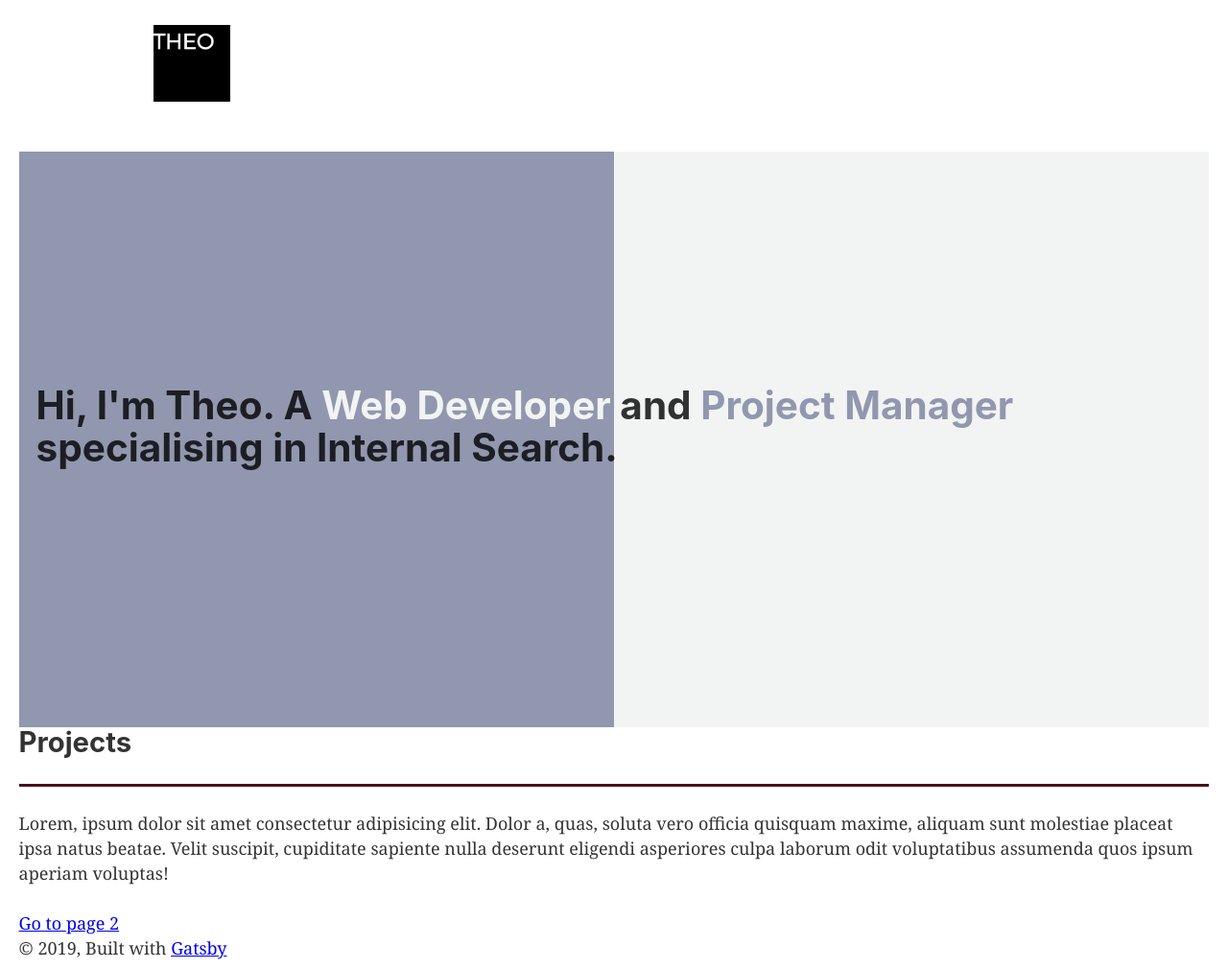
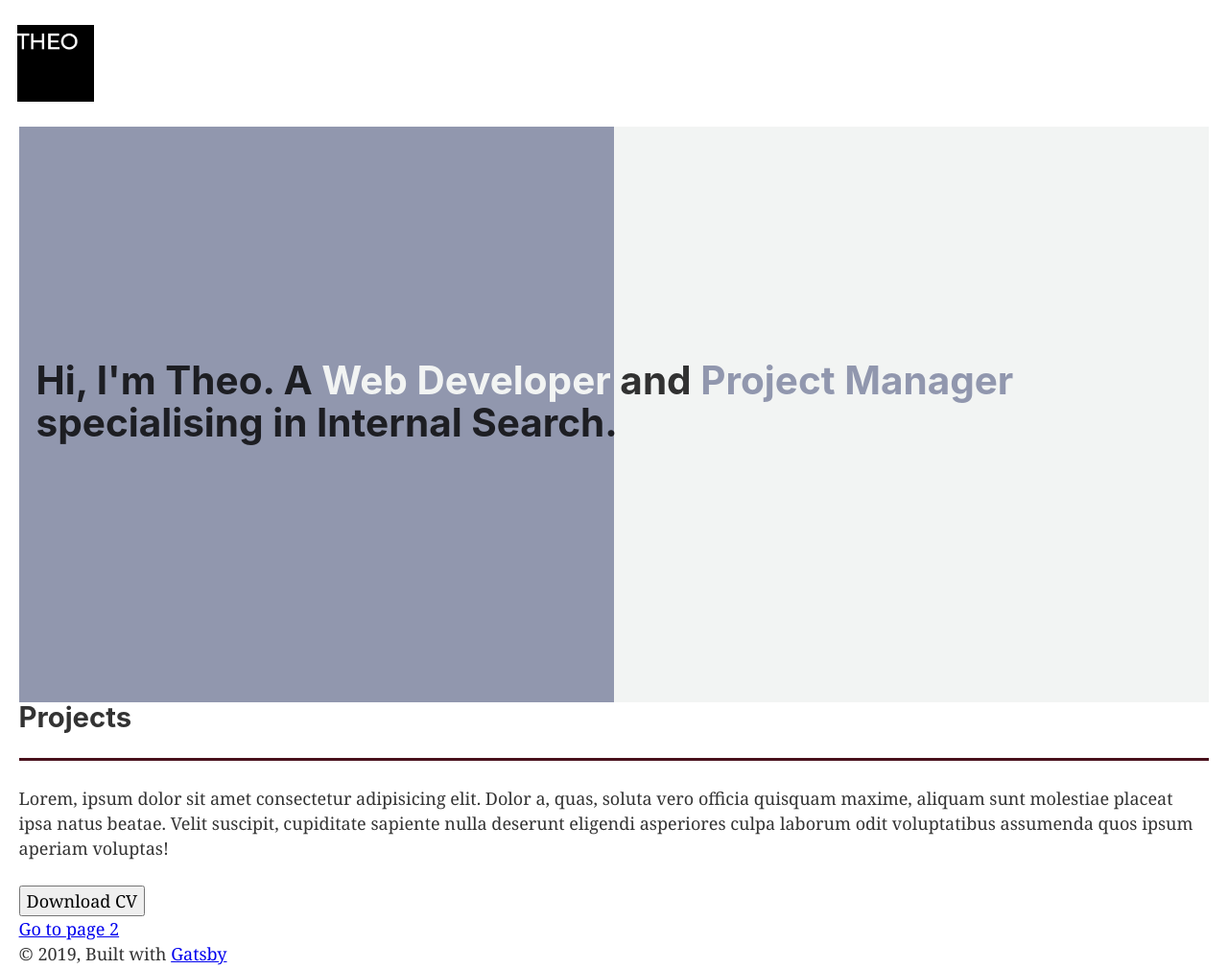
Before and after one commit to YahBoyTheo/CV, a Gatsby site: page / in a window 1280 px wide. Shown: the whole page at 96% size. Built offline with nearby package versions, Linux system fonts and the light colour scheme; Gatsby itself is replaced by a stand-in of ours.

Commit message:
modular css header

```diff
--- a/src/components/Header/header.js
+++ b/src/components/Header/header.js
@@ -2,29 +2,13 @@ import { Link } from "gatsby"
 import PropTypes from "prop-types"
 import React from "react"
 import Image from "../image"
+import classes from "./header.module.css"
 
 const Header = ({ siteTitle }) => (
-  <header
-    style={{
-      background: `white`,
-      marginBottom: `1.45rem`,
-    }}
-  >
-    <div
-      style={{
-        margin: `0 auto`,
-        maxWidth: 960,
-        padding: `1.45rem 0`,
-      }}
-    >
-      <div style={{ maxWidth: "80px" }}>
-        <Link
-          to="/"
-          style={{
-            color: `#0A0908`,
-            textDecoration: `none`,
-          }}
-        >
+  <header className={classes.Header}>
+    <div className={classes.Container}>
+      <div className={classes.Logo}>
+        <Link to="/">
           <Image />
         </Link>
       </div>
--- /dev/null
+++ b/src/components/Header/header.module.css
@@ -0,0 +1,12 @@
+.Header{
+    background-color:#fff;
+}
+
+.Container{
+    margin: 0 auto;
+    padding: 1.45rem 1rem;
+}
+
+.Logo{
+    max-width: 80px;
+}
--- a/src/pages/index.js
+++ b/src/pages/index.js
@@ -6,7 +6,8 @@ import SEO from "../components/seo"
 
 const IndexPage = () => (
   <Layout>
-    <SEO title="Home" keywords={[`gatsby`, `application`, `react`]} />
+    <SEO title="Home" keywords={[`project manager`, `project`, `react`, 'gatsby', 'developer']} />
+
     <div style={{backgroundColor: '#F2F4F3', position:'relative', display:'flex', flexDirection:'column', height:'600px', justifyContent:'center', padding:'0 1rem', margin:'0 auto'}}>
       <div style={{backgroundColor: '#9197AE', position:'absolute', top:0, left:0, width: '50%', height:'100%'}}></div>
       <h1 style={{zIndex:20, position:'relative'}}>Hi, I'm Theo. A <span style={{color:'#F2F4F3'}}>Web Developer</span> and <span style={{color:'#9197AE'}}>Project Manager</span> specialising in Internal Search.</h1>
@@ -15,7 +16,8 @@ const IndexPage = () => (
 		<h2>Projects</h2>
     <hr style={{height:'3px', backgroundColor:'#49111c'}}/>
 		<p>Lorem, ipsum dolor sit amet consectetur adipisicing elit. Dolor a, quas, soluta vero officia quisquam maxime, aliquam sunt molestiae placeat ipsa natus beatae. Velit suscipit, cupiditate sapiente nulla deserunt eligendi asperiores culpa laborum odit voluptatibus assumenda quos ipsum aperiam voluptas!</p>
-	</section>
+    <button>Download CV</button>
+  </section>
     <Link to="/page-2/">Go to page 2</Link>
   </Layout>
 )
```
Also changed, not shown: src/components/Header/header.css (deleted).
